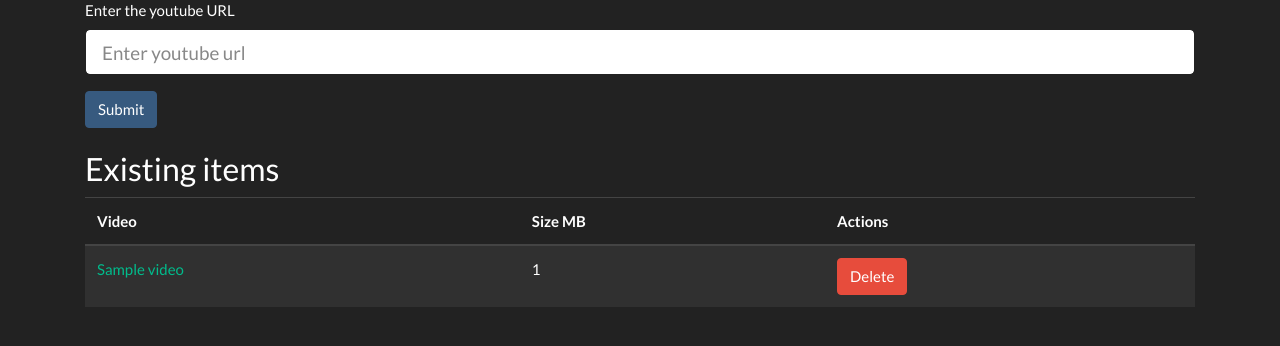
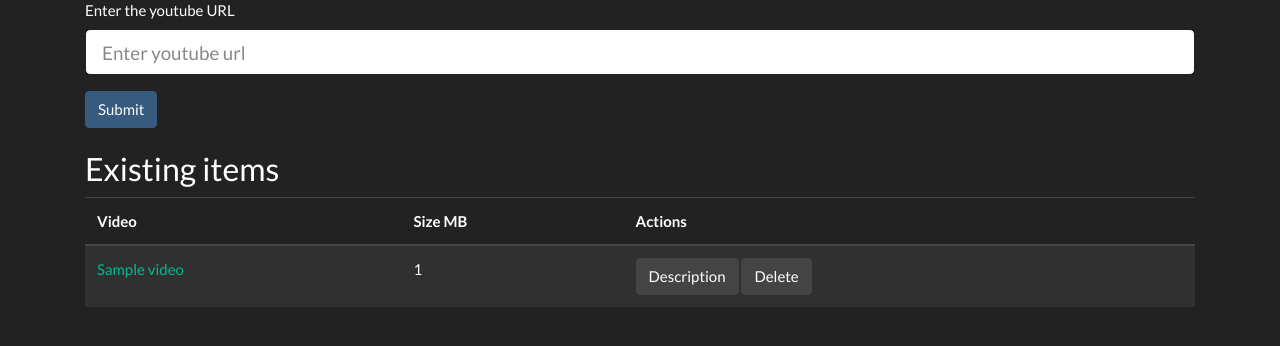
Before and after one commit to nickfun/yt-www, a Flask app: template templates/index.html in a window 1280 px wide. Shown: the part 152-498 px from the top of the page. Run offline with Flask 2, Linux system fonts and the light colour scheme; the template is opened without the code that fills it: most values are stand-ins (such as "Sample title", 1, 10 or a date in 2020); parts of the project's set-up code (start-up, migrations or seed data) failed here and were passed over; some libraries are stand-ins or nearby versions.

Commit message:
ugly code, but it will fetch the description

```diff
--- a/app.js
+++ /dev/null
@@ -1,8 +0,0 @@
-console.log('hello world');
-
-
-$(document.body).on('click', '@action-delete', function(e) {
-	console.log("Got a click to delete")
-	var id = $(e.target).attr('vid');
-	console.log("Video: " + id);
-});
--- a/templates/index.html
+++ b/templates/index.html
@@ -74,11 +74,13 @@
               {% for video in data.video_list %}
                 <tr>
                   <td>
-                    <a href="{{ video.url }}">{{ video.name }}</a>
+                    <div class="video-link"><a href="{{ video.url }}">{{ video.name }}</a></div>
+                    <div class="d-none video-description"></div>
                   </td>
                   <td>{{ video.size }}</td>
                   <td class="td-action-delete">
-                    <button type="button" class="btn btn-danger" role="action-delete" vid="{{ video.id }}">Delete</button>
+                    <button type="button" class="btn btn-secondary" role="action-description" vid="{{ video.id }}">Description</button>
+                    <button type="button" class="btn btn-secondary" role="action-delete" vid="{{ video.id }}">Delete</button>
                   </td>
                 </tr>
               {% endfor %}
@@ -94,7 +96,51 @@
     <script src="https://cdnjs.cloudflare.com/ajax/libs/popper.js/1.12.9/umd/popper.min.js" integrity="sha384-ApNbgh9B+Y1QKtv3Rn7W3mgPxhU9K/ScQsAP7hUibX39j7fakFPskvXusvfa0b4Q" crossorigin="anonymous"></script>
     <script src="https://maxcdn.bootstrapcdn.com/bootstrap/4.0.0/js/bootstrap.min.js" integrity="sha384-JZR6Spejh4U02d8jOt6vLEHfe/JQGiRRSQQxSfFWpi1MquVdAyjUar5+76PVCmYl" crossorigin="anonymous"></script>
      -->
-    <script src="https://code.jquery.com/jquery-3.2.1.slim.min.js" integrity="sha384-KJ3o2DKtIkvYIK3UENzmM7KCkRr/rE9/Qpg6aAZGJwFDMVNA/GpGFF93hXpG5KkN" crossorigin="anonymous"></script>
-    <script src="/app.js?nocache={{ data.rand_str }}"></script>
+    <script src="https://code.jquery.com/jquery-3.3.1.min.js" crossorigin="anonymous"></script>
+    <script type="text/javascript">
+console.log('hello world');
+$(function() {
+
+  $(document.body).on('click', '[role=action-delete]', function(e) {
+    console.log("Got a click to delete")
+    var id = $(e.target).attr('vid');
+    console.log("Video: " + id);
+    addConfirmButton($(e.target));
+  });
+
+  $(document.body).on('click', '[role=action-description]', function(e) {
+    var id = $(e.target).attr('vid');
+    var $tr = $(e.target).parentsUntil('tr').parent();
+    var $div = $tr.find('div.video-description');
+    if ($div.text().length > 1) {
+      $div.text('');
+      $div.removeClass('d-block');
+      $div.addClass('d-none');
+    } else {
+      showDescription(id, $div);
+    }
+  });
+
+  $(document.body).on('click', '[role=action-confirm-delete]', function(e) {
+    console.log("IT WAS REALLY DELETED!");
+  });
+
+  function addConfirmButton($target) {
+    var $p = $target.parent();
+    var $b = $('<button type="button" class="btn btn-danger" role="action-confirm-delete">Really Delete</button>');
+    $p.append($b);
+  }
+
+  function showDescription(id, $target) {
+    url = '/videos/' + id + '.description';
+    $.get(url, function(result) {
+      $target.text(result);
+      $target.removeClass('d-none');
+      $target.addClass('d-block');
+    })
+  }
+
+});
+    </script>
 </body>
 </html>
```
Also changed, not shown: 1 other file.
